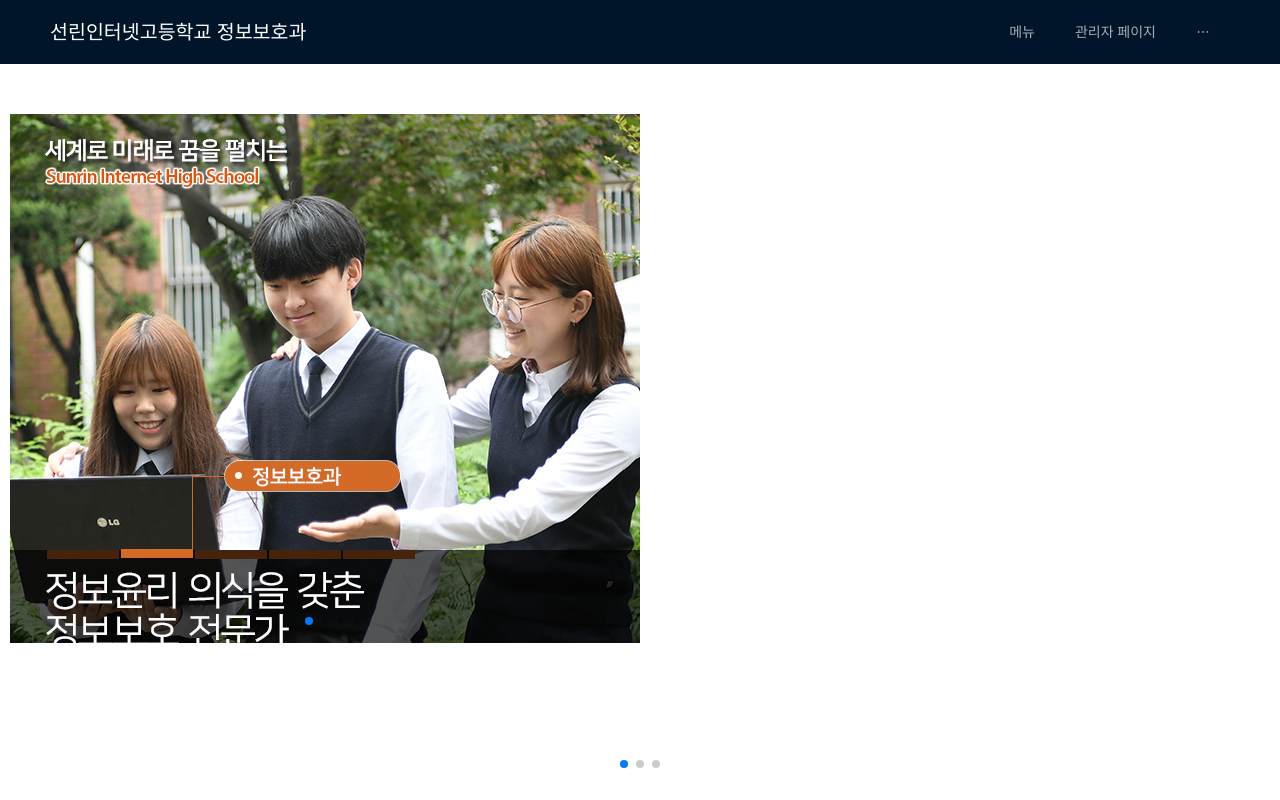
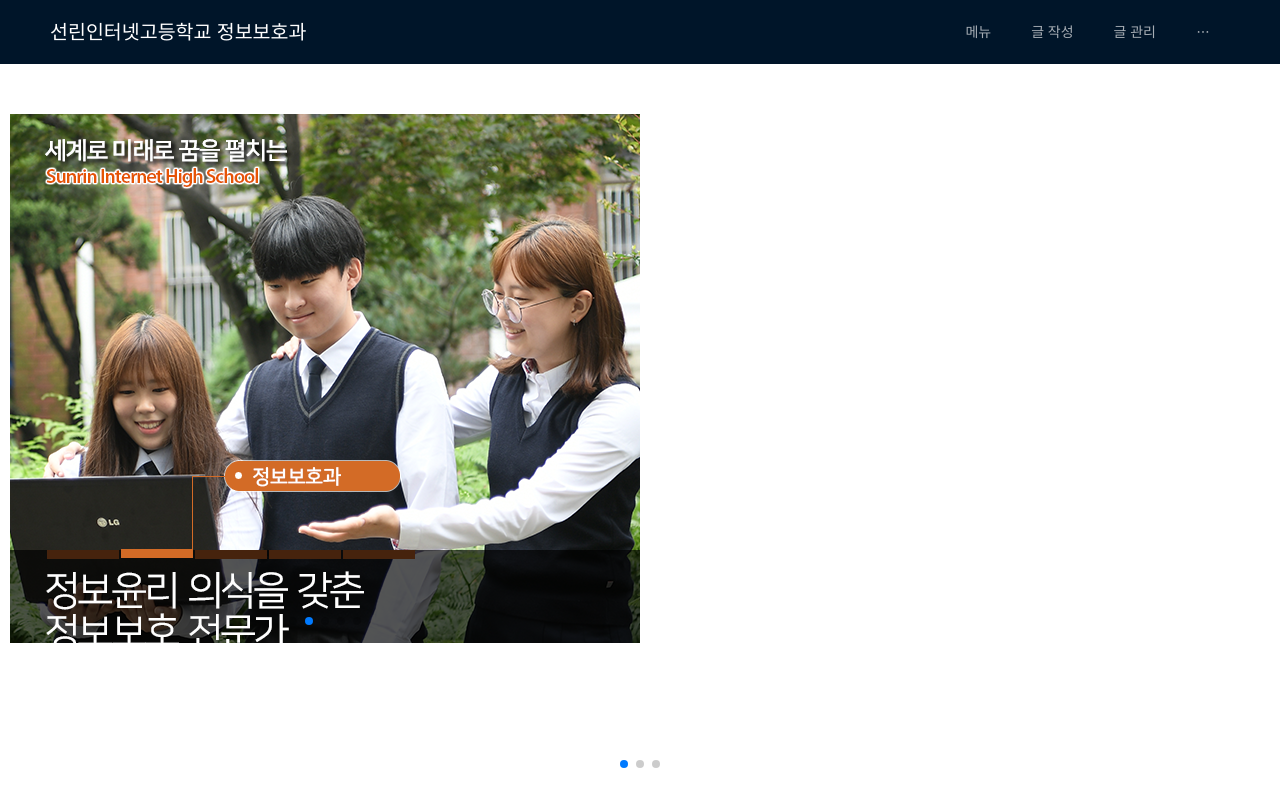
Before and after one commit to jungvengers/sunrinsecurity-frontend, a React (Create React App) app: page / in a window 1280 px wide. Built offline with nearby package versions, Linux system fonts and the light colour scheme; sample sign-in values are in the browser's storage.

Commit message:
chore: Add header item

```diff
--- a/src/components/Header/Header.js
+++ b/src/components/Header/Header.js
@@ -4,7 +4,7 @@ import { Layout, Menu } from 'antd';
 
 import './Header.scss';
 
-import { SettingOutlined, ProjectOutlined, NotificationOutlined } from '@ant-design/icons';
+import { SettingOutlined, ProjectOutlined, NotificationOutlined, SoundOutlined, PaperClipOutlined } from '@ant-design/icons';
 
 const Header = () => {
     const handleLogout = () => {
@@ -28,10 +28,23 @@ const Header = () => {
                                 <Link to="/notice">개발자 소개</Link>
                             </Menu.Item>
                         </Menu.SubMenu>
-                        <Menu.Item key="2">
-                           <Link to="/admin">관리자 페이지</Link>
-                        </Menu.Item>
-                        <Menu.Item key="3" onClick={handleLogout}>
+                        <Menu.SubMenu key="2" title="글 작성">
+                            <Menu.Item key="write:1" icon={<SoundOutlined />}>
+                                <Link to="/admin/form/article">프로젝트</Link>
+                            </Menu.Item>
+                            <Menu.Item key="write:2" icon={<PaperClipOutlined />}>
+                                <Link to="/admin/form/notice">학과 소식</Link>
+                            </Menu.Item>
+                        </Menu.SubMenu>
+                        <Menu.SubMenu key="3" title="글 관리">
+                            <Menu.Item key="manage:1" icon={<SoundOutlined />}>
+                                <Link to="/admin/article">프로젝트</Link>
+                            </Menu.Item>
+                            <Menu.Item key="manage:2" icon={<PaperClipOutlined />}>
+                                <Link to="/admin/notice">학과 소식</Link>
+                            </Menu.Item>
+                        </Menu.SubMenu>
+                        <Menu.Item key="4" onClick={handleLogout}>
                             로그아웃
                         </Menu.Item>
                     </>
```
